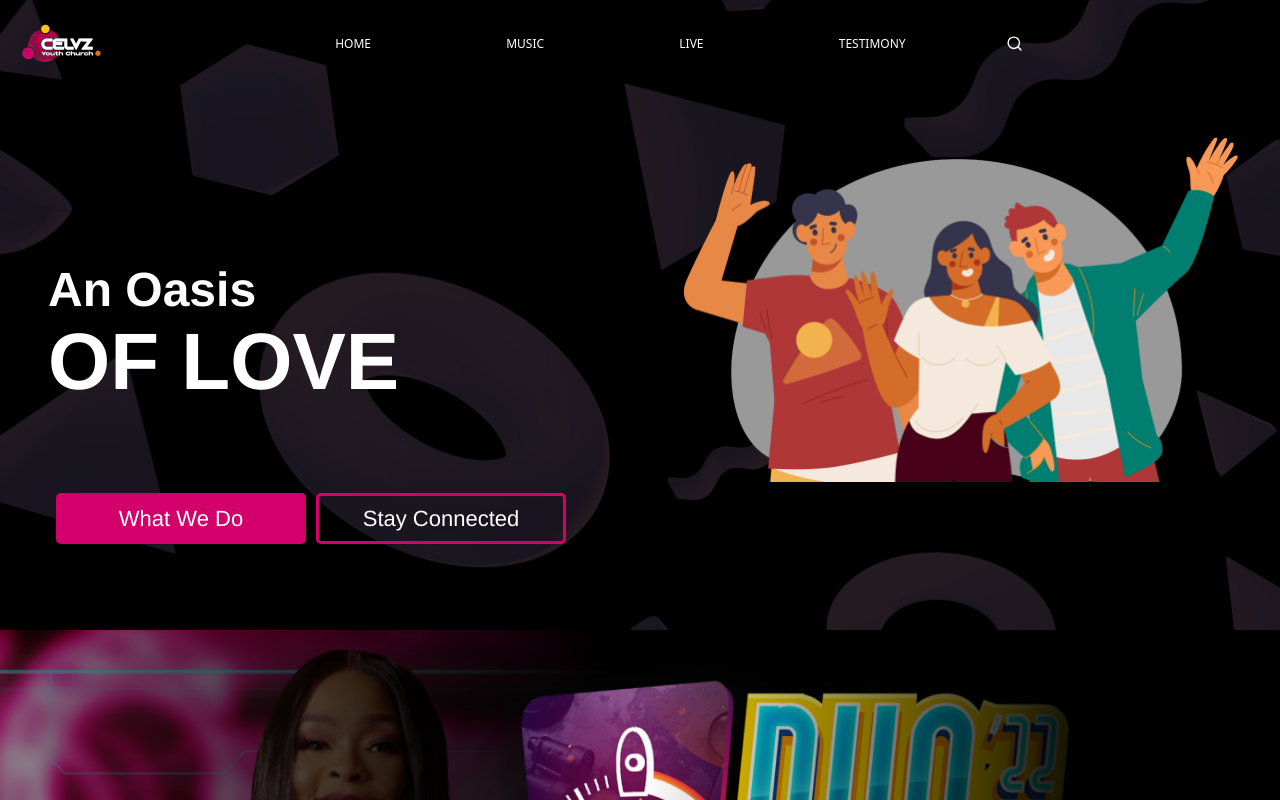
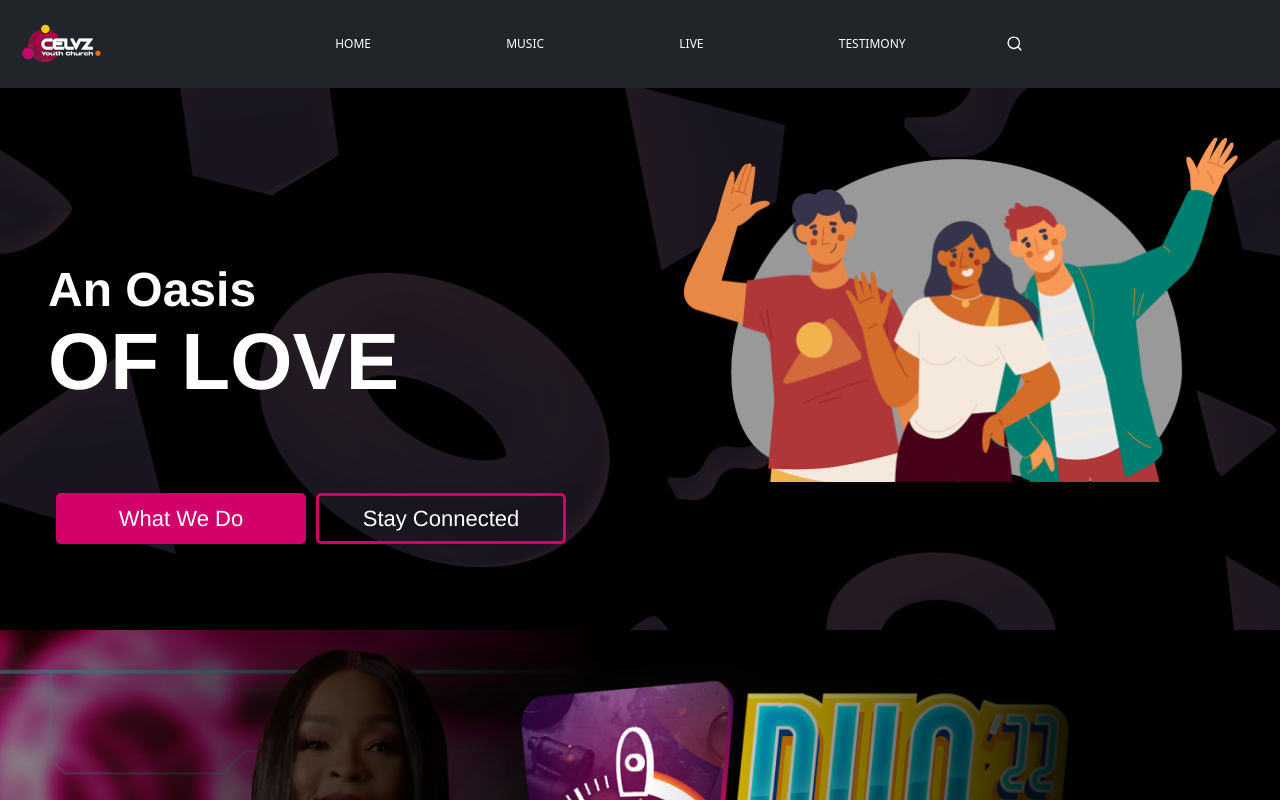
Before and after one commit to ZVibesInnovators/celvz-yc-app, a React (Create React App) app: page / in a window 1280 px wide. Shown: the top 800 px of the page. Built offline with nearby package versions, Linux system fonts and the light colour scheme.

Commit message:
Setup register route /auth/register

```diff
--- a/src/components/Navbar.js
+++ b/src/components/Navbar.js
@@ -19,7 +19,7 @@ const Navbar = (props) => {
   [setIsAuth])
 
   return (
-    isAuth && <nav className="navbar navbar-expand-lg navbar-light main-nav">
+    isAuth && <nav className="navbar navbar-expand-lg navbar-light main-nav bg-dark">
       <div className='container-fluid'>
 
         <Link to="/" className="navbar-brand"><img className='logo' src={logo} alt="logo..." /></Link>
--- a/src/routes/index.js
+++ b/src/routes/index.js
@@ -2,6 +2,7 @@ import Landing from "../pages/Landing";
 import Music from "../pages/Music";
 import Testimonies from "../pages/Testimonies";
 import Sign from "../pages/auth/Sign";
+import Register from "../pages/auth/Register";
 import EventRouter from "../pages/Events";
 
 export const routes = [
@@ -26,6 +27,11 @@ export const routes = [
         component: Sign
     },
     {
+        name: "register",
+        path: "/auth",
+        component: Register
+    },
+    {
         name: "events",
         path: "/events/*",
         component: EventRouter
```
Also changed, not shown: 1 other file (tests, documents, lock files or other folders).
